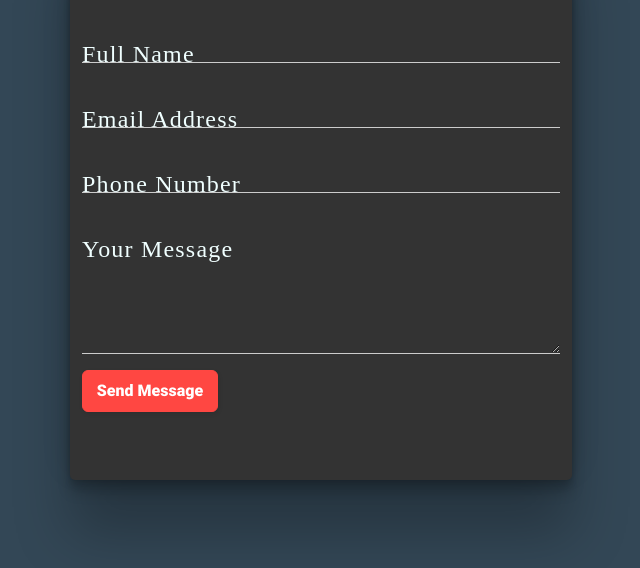
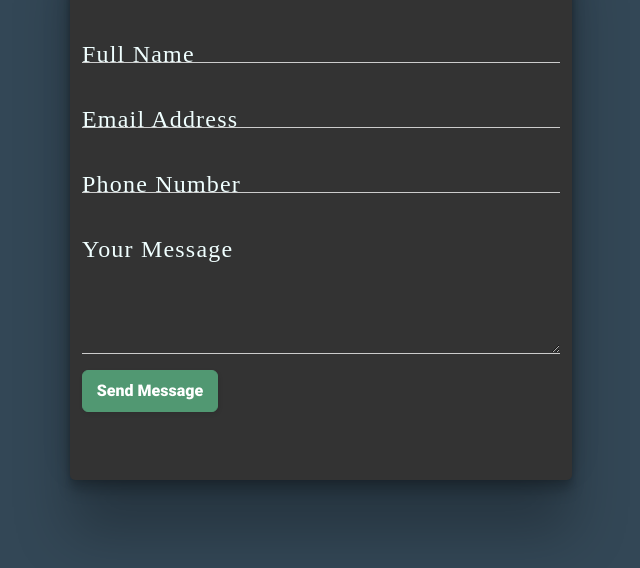
Before and after one commit to Terry0910/Contact-Page, a plain HTML site: page index.html in a window 1280 px wide. Shown: the part 178-746 px from the top of the page, without its empty margins (319-959 px from the left). Drawn offline with nearby package versions, Linux system fonts and the light colour scheme; a web font is replaced by a local one.

Commit message:
edited btn color

```diff
--- a/style.css
+++ b/style.css
@@ -117,8 +117,8 @@ textarea {
 
 /* Send Message -  Button CSS Effect */
 .button-24 {
-  background: #ff4742;
-  border: 1px solid #ff4742;
+  background: #519872;
+  border: 1px solid #519872;
   border-radius: 6px;
   box-shadow: rgba(0, 0, 0, 0.1) 1px 2px 4px;
   box-sizing: border-box;
@@ -145,7 +145,7 @@ textarea {
 .button-24:active {
   background-color: initial;
   background-position: 0 0;
-  color: #ff4742;
+  color: #519872;
 }
 
 .button-24:active {
```
